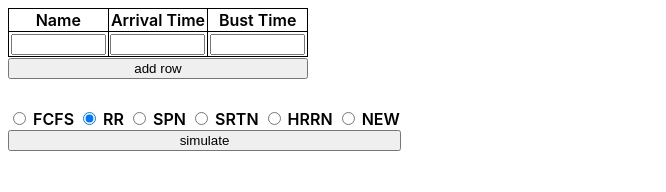
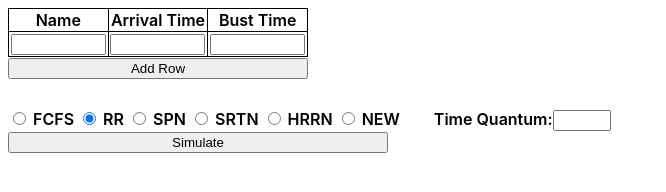
Before and after one commit to myj4513/Scheduling_Algorithm_Simulator, a plain HTML site: page index.html in a window 1280 px wide. Both pictures are taken after a click on the radio button 89 px from the left and 118 px from the top of the page. Shown: the whole page, without its empty margins (0-666 px from the left). Drawn offline with Linux system fonts and the light colour scheme.

Commit message:
update SAS
add timequantum input
update size of time[20] -> [1000]

```diff
--- a/index.css
+++ b/index.css
@@ -31,12 +31,21 @@ table td {
   width: 33%;
 }
 
-input[type="text"] {
+.timeQuantum {
+  display: inline;
+  margin-left: 30px;
+}
+
+tr input[type="text"] {
   width: 90%;
 }
 
+#timeQuantum-input {
+  width: 50px;
+}
+
 #btn_simulate {
-  width: 393px;
+  width: 380px;
   margin-bottom: 30px;
 }
 
--- a/index.html
+++ b/index.html
@@ -21,17 +21,20 @@
       </tr>
     </table>
 
-    <input type="button" id="btn_addRow" value="add row" /><br />
+    <input type="button" id="btn_addRow" value="Add Row" /><br />
 
     <div>
       <input type="radio" name="schedulingAlgorithm" value="fcfs" /> FCFS
-      <input type="radio" name="schedulingAlgorithm" value="rr" /> RR
+      <input type="radio" name="schedulingAlgorithm" value="rr" id="rr" /> RR
       <input type="radio" name="schedulingAlgorithm" value="spn" /> SPN
       <input type="radio" name="schedulingAlgorithm" value="srtn" /> SRTN
       <input type="radio" name="schedulingAlgorithm" value="hrrn" /> HRRN
       <input type="radio" name="schedulingAlgorithm" value="new" /> NEW
+      <div class="timeQuantum noShowing">
+        Time Quantum:<input type="text" id="timeQuantum-input" />
+      </div>
     </div>
-    <input type="button" id="btn_simulate" value="simulate" />
+    <input type="button" id="btn_simulate" value="Simulate" />
 
     <div id="box"><table class="visual_table noShowing"></table></div>
 
--- a/index.js
+++ b/index.js
@@ -3,6 +3,8 @@ let table2 = document.querySelector(".output_table");
 let table3 = document.querySelector(".visual_table");
 const button = document.getElementById("btn_addRow");
 const button_start = document.getElementById("btn_simulate");
+const rr = document.querySelector("#rr");
+const timeQuantumInput = document.querySelector("#timeQuantum-input");
 var pName = document.getElementById("pName");
 var pArrivalTime = document.getElementById("pArrivalTime");
 var pBustTime = document.getElementById("pBustTime");
@@ -12,13 +14,15 @@ var pArray = Array.from(Array(10), () => new Array(2));
 var pWaitingTime = Array.from({length:10}, ()=>0);
 var pTurnAroundTime = new Array(10);
 var pNormalizedTT = new Array(10);
-var time = new Array(20);
+var time = new Array(1000);
 var selectedAlgorithm;
 var totalTime = 0;
 
 let row1 = table3.insertRow(0);
 let row2 = table3.insertRow(1);
 var z=0;
+
+var timeQuantum;
 
 class Queue {
     constructor(){
@@ -187,20 +191,27 @@ function runAlgorithm(){
         setInterval(addVisual, 300);
 
     }
-
+    else if(selectedAlgorithm === "rr"){
+        timeQuantum = timeQuantumInput.value;
+        console.log(timeQuantum);
+    }
 }
 
-function handleButtonStart(){
+function handleButtonSimulate(){
     getSelectedAlgorithm();
     sortArray();
     getTotalTime();
     runAlgorithm();
 }
 
+function handleRR(){
+    document.querySelector(".timeQuantum").classList.remove("noShowing");
+}
 
 function init(){
     button.addEventListener("click", addRow);
-    button_start.addEventListener("click", handleButtonStart);
+    button_start.addEventListener("click", handleButtonSimulate);
+    rr.addEventListener("click", handleRR);
 }
 
 init();
```
